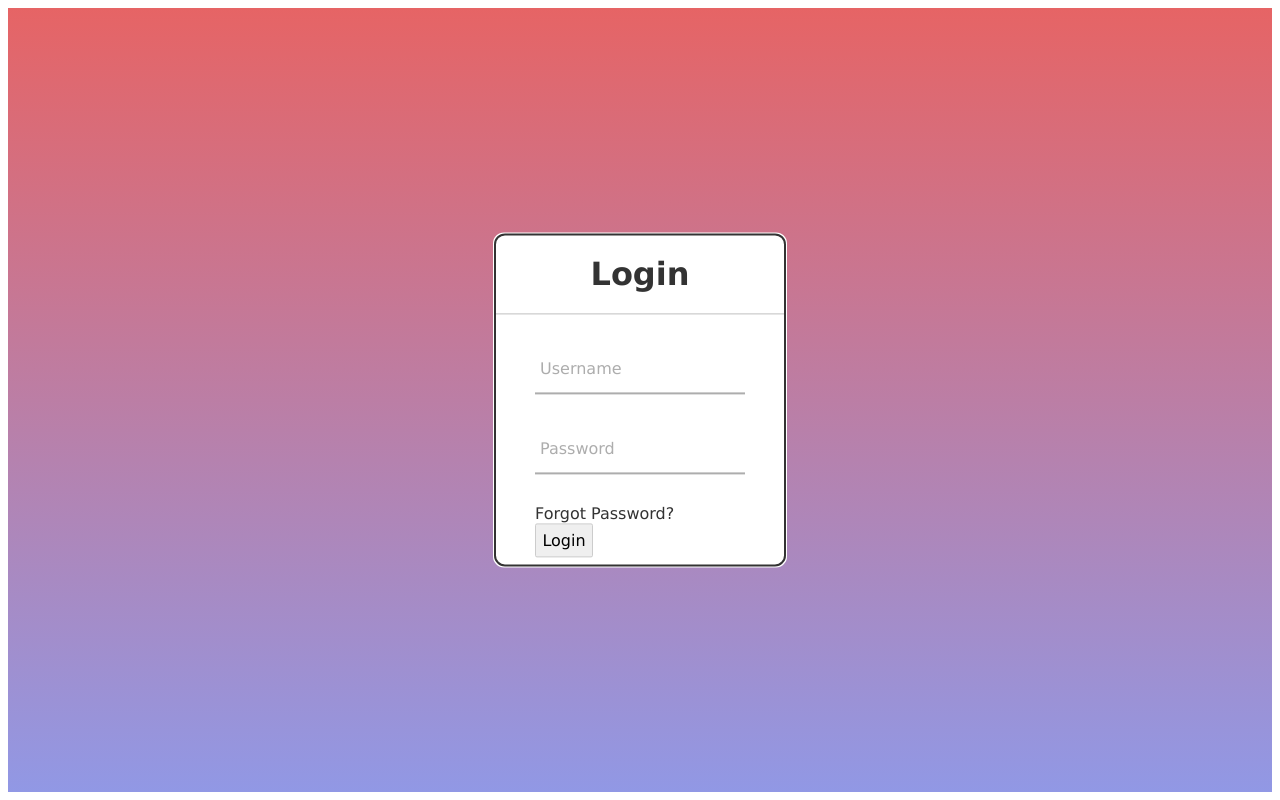
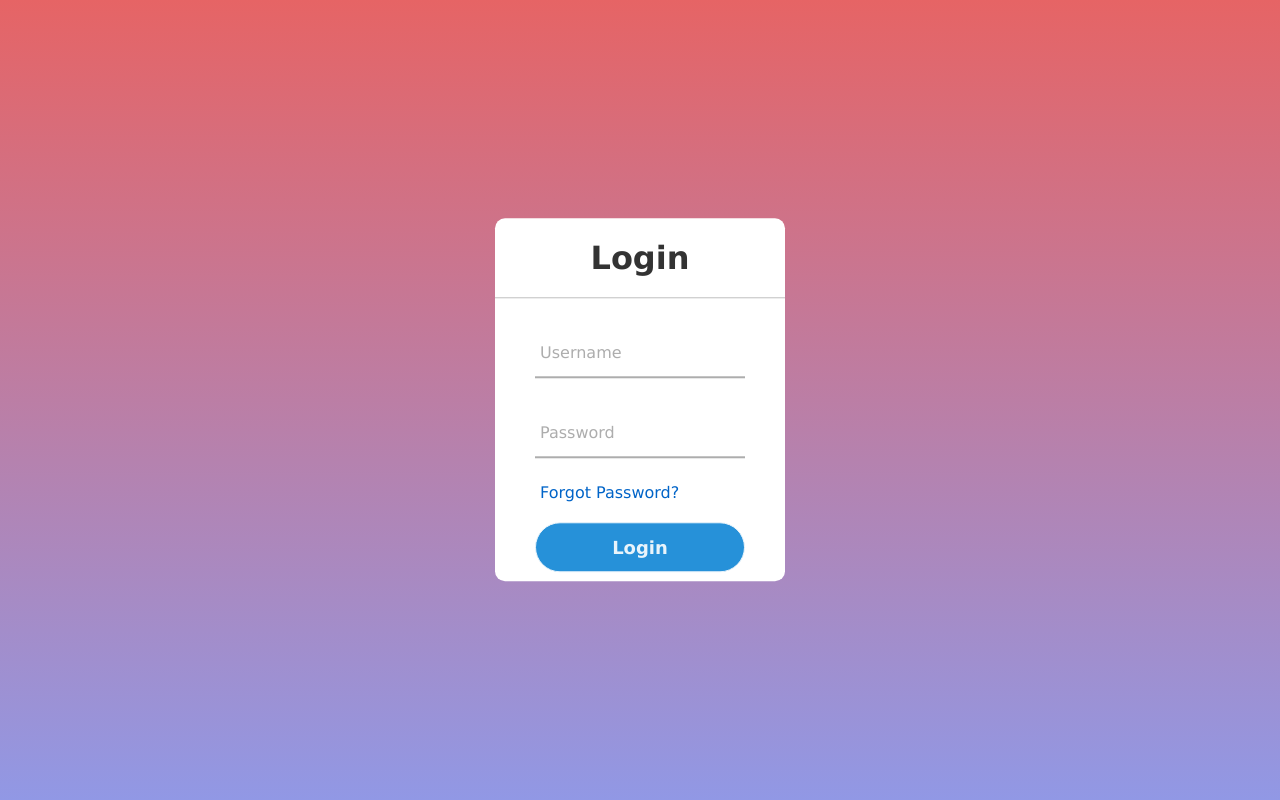
Before and after one commit to pcismyname/register_system, a Svelte app: page / in a window 1280 px wide. Built offline with nearby package versions, Linux system fonts and the light colour scheme.

Commit message:
login-out success

```diff
--- a/src/App.svelte
+++ b/src/App.svelte
@@ -1,33 +1,29 @@
 <script>
+	import { islogin, mode } from './stores.js';
 	import Login from './Login.svelte';
+	import Logout from './Logout.svelte';
+
 
 </script>
 
 <!-- svelte-ignore a11y-missing-attribute -->
-	<Login/>
+{#if !$islogin}
+<Login />
+{:else}
+	{#if $mode == 'menu'}
+  <h1>login succsees </h1>
+  {/if}
+  <Logout/>
+{/if}
 
 
 <style>
-	 :root {
-    --container-background-color: black;
-    }
-	main {
-		text-align: center;
-		padding: 1em;
-		max-width: 240px;
-		margin: 0 auto;
-	}
 
 	h1 {
-		color: #ff3e00;
+		color: #000000;
 		text-transform: uppercase;
 		font-size: 4em;
 		font-weight: 100;
 	}
 
-	@media (min-width: 640px) {
-		main {
-			max-width: none;
-		}
-	}
 </style>
--- a/src/Login.svelte
+++ b/src/Login.svelte
@@ -1,39 +1,57 @@
 <script>
+    import { accounts, account, islogin, mode } from './stores.js';
+    let username = '';
+    let pin = '';
+
+    function isLogin(){
+        if(!(username in $accounts) || $accounts[username].pin != pin){
+            alert('Incorrect Username or password');
+        }
+        else {
+            $islogin = true;
+            $mode = 'menu';
+            $account = username;
+            username = '';
+            pin = '';
+        }
+    }
 
 </script>
 
-<header></header>
 <!-- svelte-ignore a11y-missing-attribute -->
 <body>
     <div class="center">
         <h1>Login</h1>
         <form method="post">
             <div class="txt_field">
-                <input type="text" id="username" required>
+                <input bind:value={username}  type="text" id="username" required>
                 <span></span>
                 <!-- svelte-ignore a11y-label-has-associated-control -->
                 <label >Username</label>
             </div>
             <div class="txt_field">
-                <input type="password" id="password" required>
+                <input  bind:value={pin}  type="password" id="password" required>
                 <span></span>
                 <!-- svelte-ignore a11y-label-has-associated-control -->
                 <label >Password</label>
             </div>
-            <div class="pass">Forgot Password?</div>
-            <input type="submit" value="Login">
+            <div class="pass" >
+                <a >Forgot Password?</a> </div>
+            <input on:click={isLogin} type="submit" value="Login">
 
         </form>
     </div>
 </body>
+
 <style>
-
-    body{
+    :global(body){
         margin: 0;
         padding: 0;
         font-family: Verdana, Geneva, Tahoma, sans-serif;
         overflow: hidden;
         background: linear-gradient(#e66465, #9198e5);
+        caret-color: transparent;
+
     }
 
     .center {
@@ -44,15 +62,13 @@
         widows: 400px;
         background: rgb(255, 255, 255) ;
         border-radius: 10px;
-        outline: auto;
+        outline: none;
 
     }
     .center h1 {
         text-align: center;
         padding:0 0 20px 0;
         border-bottom: 1px solid silver;
-
-
     }
     .center form {
         padding: 0 40px;
@@ -71,6 +87,8 @@
         border: none;
         background: none;
         outline: none;
+        caret-color: auto;
+
     }
     .txt_field label {
         position: absolute;
@@ -101,4 +119,27 @@
     .txt_field input:valid ~ span::before{
         width: 100%;
     }
+    .pass{
+        margin: -5px 0 20px 5px;
+        counter-reset: #a6a6a6;
+    }
+    .pass:hover{
+        text-decoration: underline;
+    }
+    input[type="submit"]{
+        width: 100%;
+        height: 50px;
+        border: 1px solid;
+        background: #2691d9;
+        border-radius: 25px;
+        font-size: 18px;
+        color: #e9f4fb;
+        font-weight: 700;
+        cursor: pointer;
+        outline: none;
+    }
+    input[type="submit"]:hover{
+        border-color:#2691d9 ;
+        transition: .5s;
+    }
 </style>
--- /dev/null
+++ b/src/Logout.svelte
@@ -0,0 +1,10 @@
+<script>
+    import { islogin, mode } from './stores.js';
+
+    function logout() {
+      $islogin = false;
+      $mode = '';
+    }
+  </script>
+
+  <button on:click={logout}>Log Out</button>
--- /dev/null
+++ b/src/stores.js
@@ -0,0 +1,9 @@
+import {writable} from 'svelte/store';
+
+let data = {'6410742040':{number: '6410742040', pin: '1111'},
+            '2222':{number: '2222', pin: '2222'}};
+
+export const accounts = writable(data);
+export const islogin = writable(false);
+export const mode = writable('');
+export const account = writable('');
```
